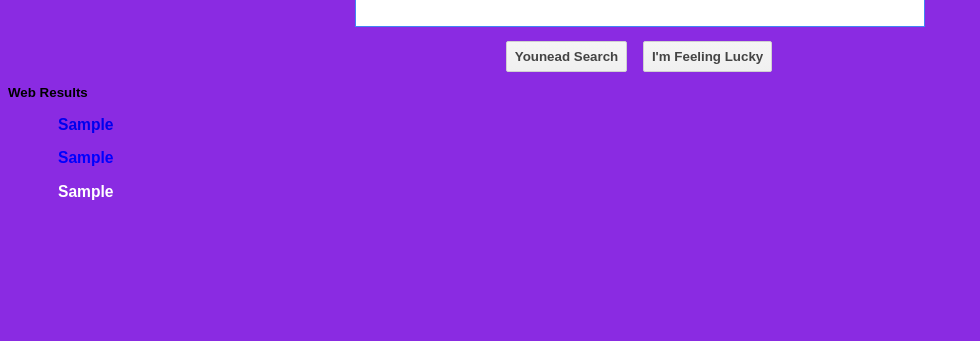
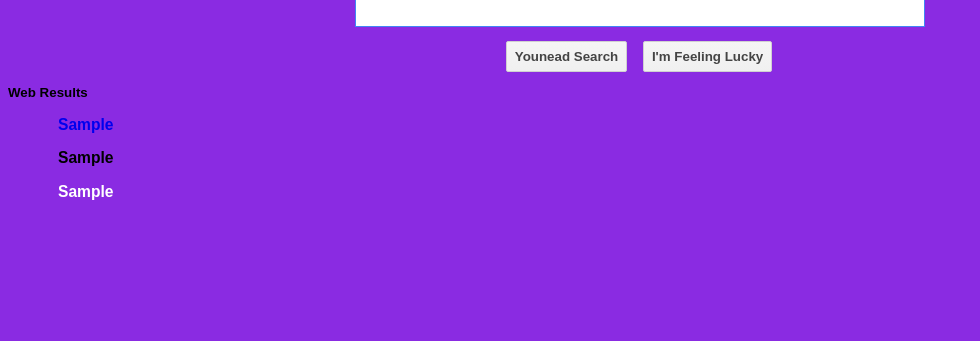
Before and after one commit to mseshiAyanda/search_engen, a Django app: template templates/search.html in a window 1280 px wide. Shown: the part 247-588 px from the top of the page, without its empty margins (0-980 px from the left). Run offline with Django 4.2, Linux system fonts and the light colour scheme; the template is opened without the code that fills it: most values are stand-ins (such as "Sample title", 1, 10 or a date in 2020).

Commit message:
Update search.html

```diff
--- a/templates/search.html
+++ b/templates/search.html
@@ -209,8 +209,8 @@ background-size: 4.25%;*/
 <b style="padding: left 50px; padding-right: 50px; columns: #646464;">Web Results</b>
 {% for result in final_result %}
 <div style="padding-left: 50px; padding-right: 50px;">
-    <h3 style="color: white;"> <a href="{{ result.1 }}">{{result.0}}</a></h3>
-    <h3 style="color: blue;">{{result.1}}</h3>
+    <h3 style="color: blue;"> <a href="{{ result.1 }}">{{result.0}}</a></h3>
+    <h3 style="color: black;">{{result.1}}</h3>
     <h3 style="color: white;">{{result.2}}</h3>
 </div><br><br>
 {% endfor %}
```
